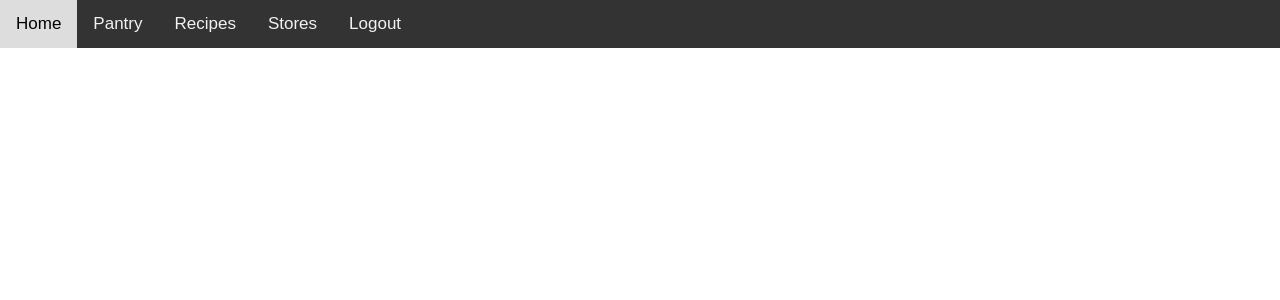
After one commit to 12mtc/Database-Project, a PHP site: page /recipes.php in a window 1280 px wide. The commit adds this page. Shown: the top 300 px of the page. Run offline with PHP 8.4, Linux system fonts and the light colour scheme.

Commit message:
Cleaned everything up

```diff
--- a/logout.php
+++ b/logout.php
@@ -1,6 +1,5 @@
 <?php
 session_start();
-unset($_SESSION['UserName']);
 session_destroy();
 header("location:login.php");
 ?>
--- /dev/null
+++ b/recipes.php
@@ -0,0 +1,76 @@
+<?php
+include('db_connection.php');
+if (!isset($_SESSION)) {
+	session_start();
+}
+?>
+<!DOCTYPE html>
+<html>
+<head>
+<meta name="viewport" content="width=device-width, initial-scale=1">
+</head>
+<style>
+body {
+  margin: 0;
+  font-family: Arial, Helvetica, sans-serif;
+}
+
+* {box-sizing: border-box;}
+
+.bg-img {
+  /* The image used */
+  background-image: url("food.jpg");
+  min-height: 380px;
+
+  /* Center and scale the image nicely */
+  background-position: center;
+  background-repeat: no-repeat;
+  background-size: cover;
+
+  /* Needed to position the navbar */
+  position: relative;
+}
+
+/* Position the navbar container inside the image */
+.container {
+  position: absolute;
+  margin: 20px;
+  width: auto;
+}
+
+/* The navbar */
+.topnav {
+  overflow: hidden;
+  background-color: #333;
+}
+
+/* Navbar links */
+.topnav a {
+  float: left;
+  color: #f2f2f2;
+  text-align: center;
+  padding: 14px 16px;
+  text-decoration: none;
+  font-size: 17px;
+}
+
+.topnav a:hover {
+  background-color: #ddd;
+  color: black;
+}
+</style>
+<body>
+
+<div class="bg-image">
+	<div class="topnav">
+		<a href="welcome.php">Home</a>
+		<a href="pantry.php">Pantry</a>
+		<a class="active" href="recipes.php">Recipes</a>
+		<a href="stores.php">Stores</a>
+		<a href="logout.php">Logout</a>
+	</div>
+</div>
+<br>
+
+</body>
+</html>
```
Also changed, not shown: databaseInsert.php (+13 -11 lines), db_connection.php (+4 -4 lines), findStores.php (added, +60 -0 lines), login.php (+14 -11 lines), pantry.php (+9 -6 lines), register.php (+20 -13 lines), stores.php (+9 -14 lines), welcome.php (+7 -5 lines).
